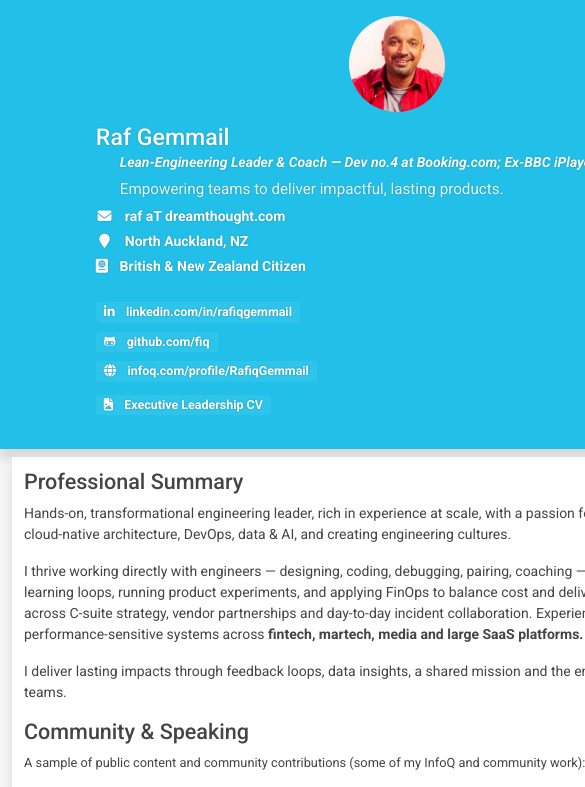
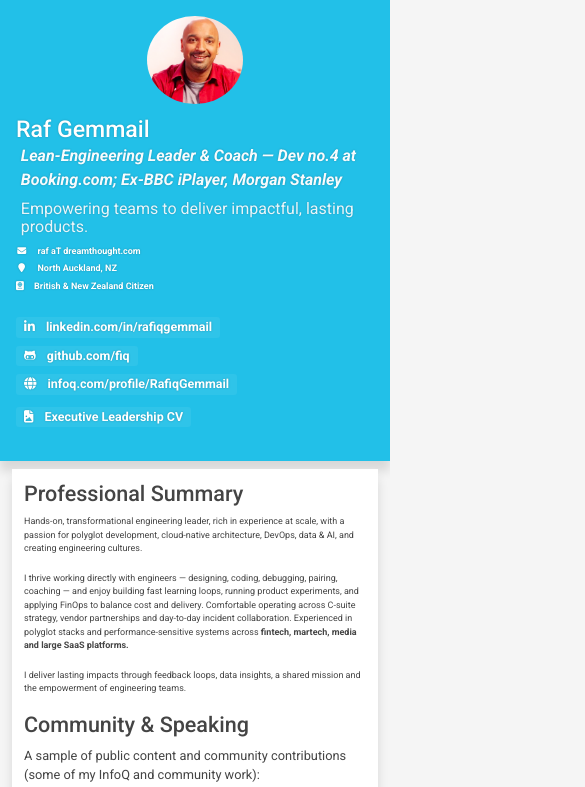
Before and after one commit to fiq/resume, a plain HTML site: page cv/index.html in a window 390 px wide. Shown: the top 787 px of the page, 585 px wide, since content can reach past the window. Drawn offline with nearby package versions, Linux system fonts and the light colour scheme.

Commit message:
style - mobile tweeks

```diff
--- a/cv/style.css
+++ b/cv/style.css
@@ -269,4 +269,32 @@
 /* Accessibility / small tweaks */
 a[rel="noopener"] { outline: none; }
 
+@media (max-width: 550px) {
+  .profile-img {
+    margin-left: auto !important;
+    margin-right: auto !important;
+    display: block !important;
+    max-width: 130px !important;
+    height: auto !important;
+  }
+  .intro-title, .intro-why {
+    font-size: 1rem !important;
+    padding-left: .3rem !important;
+    padding-right: .3rem !important;
+  }
+  .header-content {
+    padding-left: 0 !important;
+    padding-right: 0 !important;
+  }
+  body {
+    padding-left: 0 !important;
+    padding-right: 0 !important;
+    font-family: 'Roboto', sans-serif !important;
+    font-size: 9px !important;
+    width: auto !important;
+    margin: 0 auto;
+  }
+}
+
+
 /* END OF FILE ---------------------------------------------------- */
```
